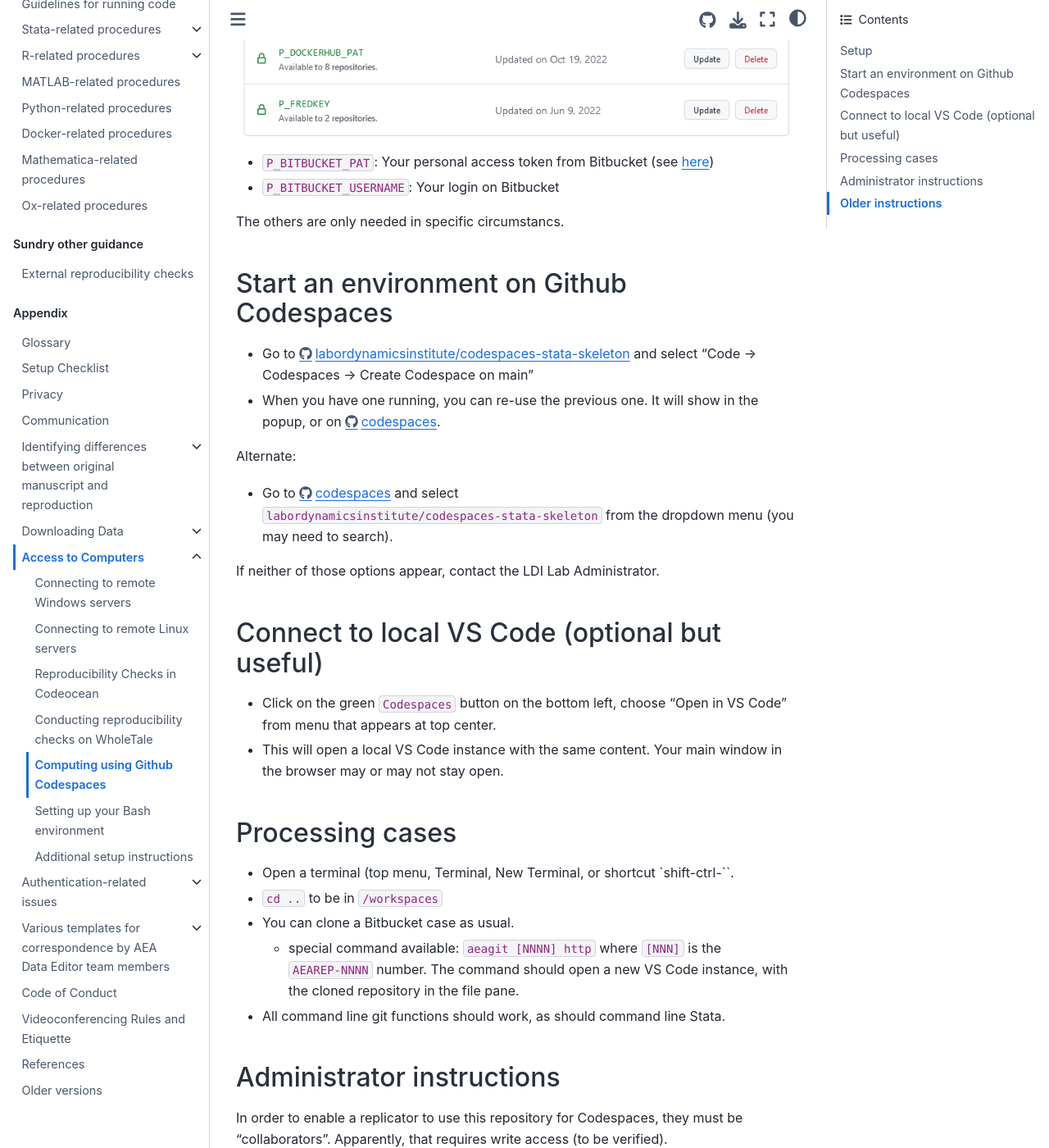
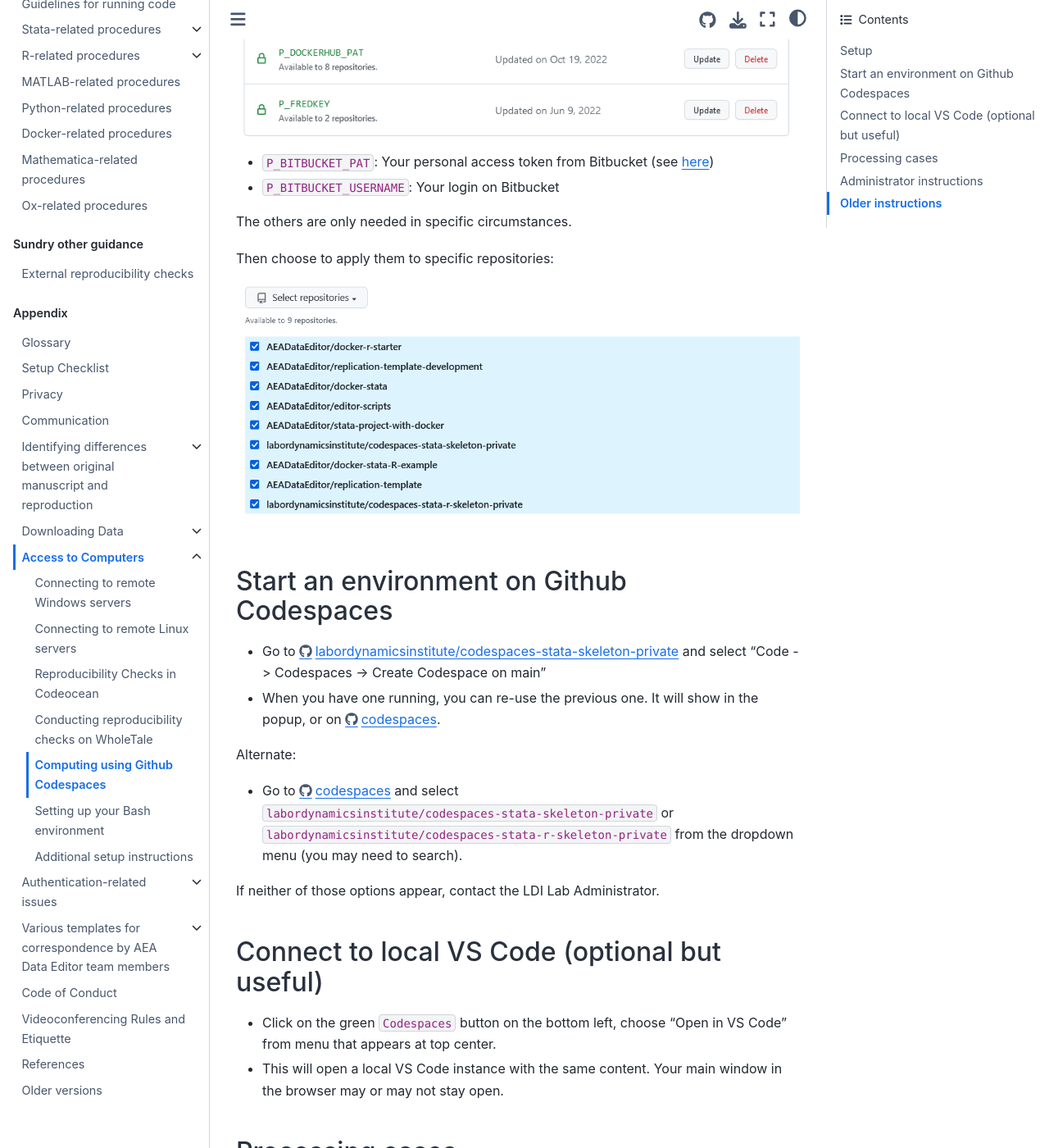
Before and after one commit to labordynamicsinstitute/ldilab-manual, a Jupyter Book: the page built from 95-40-codespaces.md, in a window 1280 px wide and 1400 px high, scrolled down 628 px. Shown: the whole window at 82% size. Built offline with Jupyter Book 1.0.4 settings and Sphinx 7.4.7 and the Sphinx Book theme 1.1.4, drawn with Linux system fonts in a browser that asks for light colours.

Commit message:
Adding screenshots for updated CS instructions.

```diff
--- a/95-40-codespaces.md
+++ b/95-40-codespaces.md
@@ -11,16 +11,20 @@
 - `P_BITBUCKET_PAT`: Your personal access token from Bitbucket (see [here](bitbucket-authentication))
 - `P_BITBUCKET_USERNAME`: Your login on Bitbucket
 
-The others are only needed in specific circumstancs.
+The others are only needed in specific circumstances.
+
+Then choose to apply them to specific repositories:
+
+![Codespaces secrets in repositories](images/codespaces-secrets-repositories.png)
 
 ## Start an environment on Github Codespaces
 
-- Go to [https://github.com/labordynamicsinstitute/codespaces-stata-skeleton](https://github.com/labordynamicsinstitute/codespaces-stata-skeleton) and select "Code -> Codespaces -> Create Codespace on main"
+- Go to [https://github.com/labordynamicsinstitute/codespaces-stata-skeleton-private](https://github.com/labordynamicsinstitute/codespaces-stata-skeleton-private) and select "Code -> Codespaces -> Create Codespace on main"
 - When you have one running, you can re-use the previous one. It will show in the popup, or on [https://github.com/codespaces](https://github.com/codespaces).
 
 Alternate:
 
-- Go to [https://github.com/codespaces](https://github.com/codespaces) and select `labordynamicsinstitute/codespaces-stata-skeleton` from the dropdown menu (you may need to search).
+- Go to [https://github.com/codespaces](https://github.com/codespaces) and select `labordynamicsinstitute/codespaces-stata-skeleton-private` or `labordynamicsinstitute/codespaces-stata-r-skeleton-private` from the dropdown menu (you may need to search).
 
 If neither of those options appear, contact the LDI Lab Administrator.
 
```
Also changed, not shown: images/codespaces-secrets-repositories.png (added).
